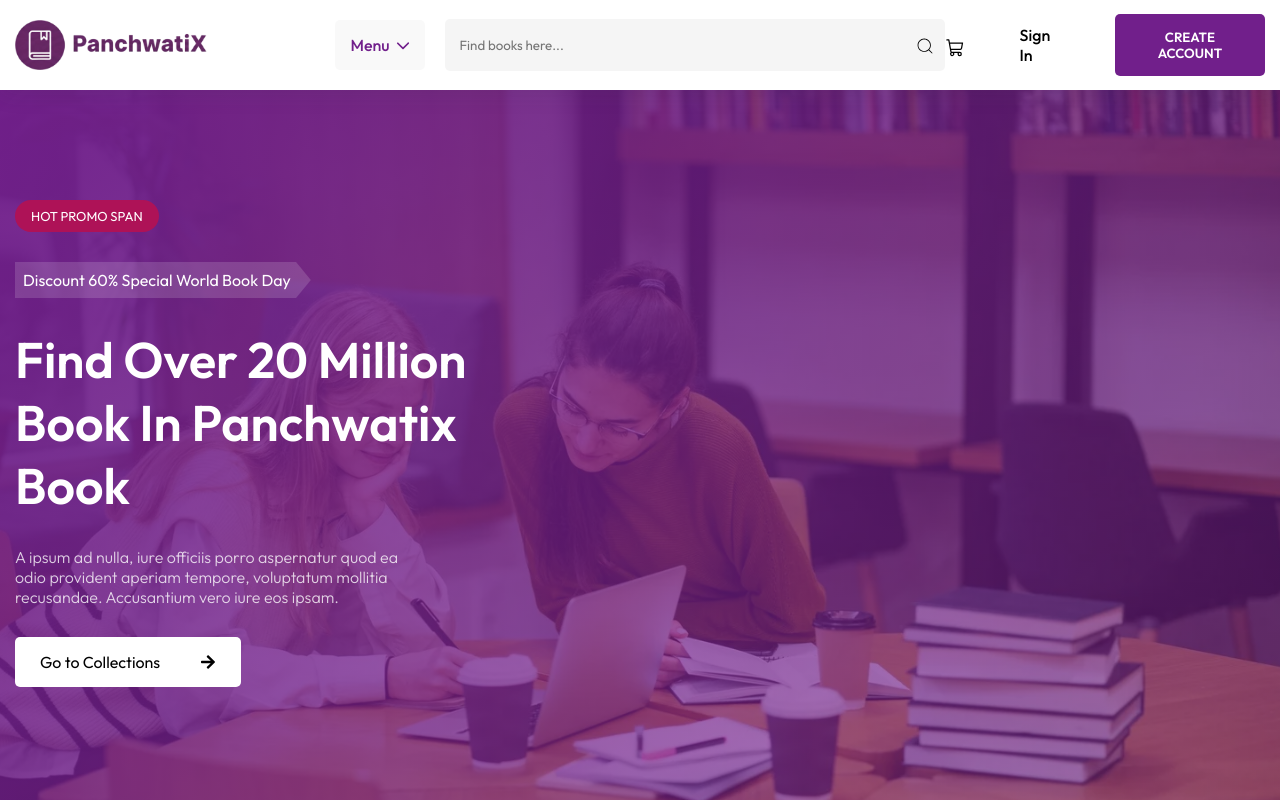
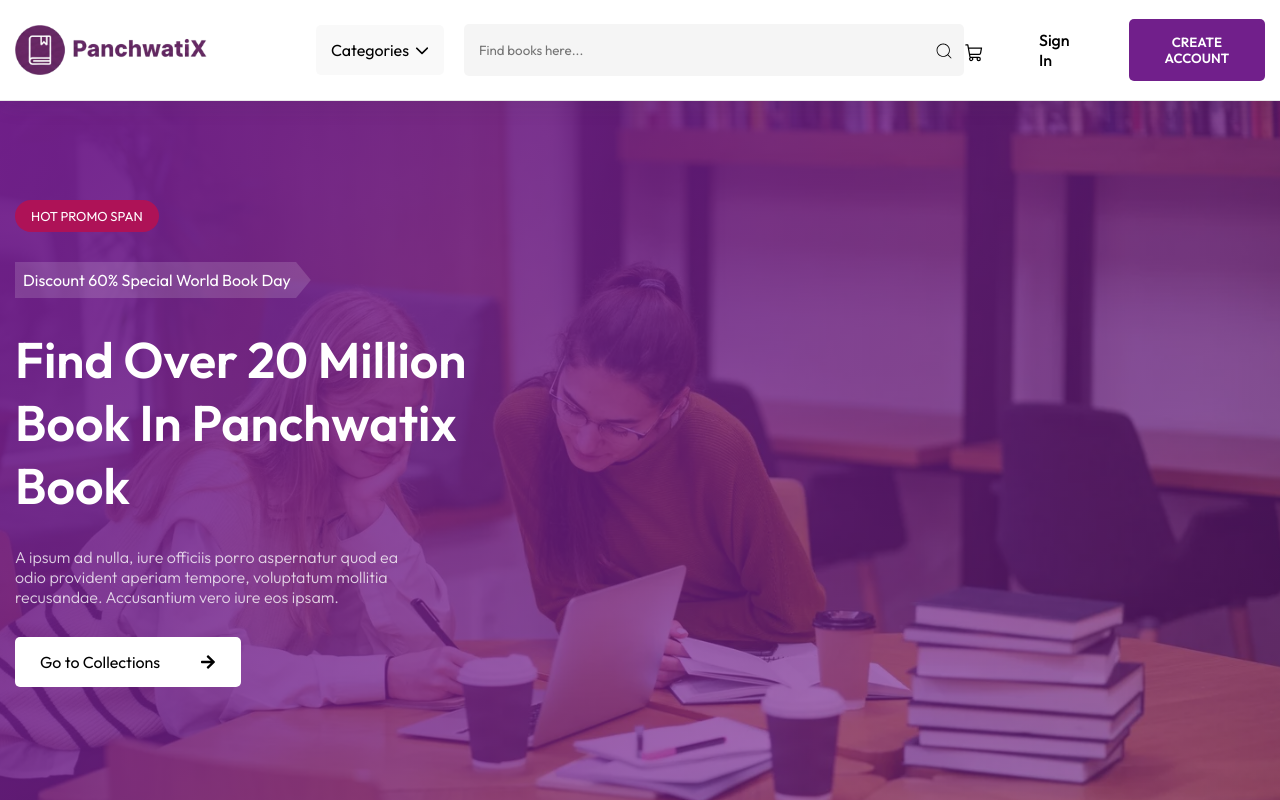
Before and after one commit to mdsaquib5/PxBookApp, a React (Vite) app: page / in a window 1280 px wide. Shown: the top 800 px of the page. Built offline with nearby package versions, Linux system fonts and the light colour scheme.

Commit message:
header-fixed

```diff
--- a/src/components/layout/Navbar.jsx
+++ b/src/components/layout/Navbar.jsx
@@ -35,10 +35,10 @@ const Navbar = () => {
                             <div className="searchMenu">
                                 <div className="menu">
                                     <div
-                                        className="menu-btn"
+                                        className={`menu-btn ${showMenu && 'open-menu'}`}
                                         onClick={() => setShowMenu(!showMenu)}
                                     >
-                                        <span>Menu</span> <FaChevronDown />
+                                        <span>Categories</span> <FaChevronDown />
 
                                         {showMenu && (
                                             <ul className="menuItems">
@@ -98,7 +98,7 @@ const Navbar = () => {
                                                         </form>
                                                     </div>
                                                     <div className="menu">
-                                                        <div className="menu-btn" onClick={() => setShowMenu(!showMenu)}>
+                                                        <div className={`menu-btn ${showMenu && 'open-menu'}`} onClick={() => setShowMenu(!showMenu)}>
                                                             <span>Menu</span> <FaChevronDown />
                                                         </div>
                                                         {showMenu && (
--- a/src/styles/global.css
+++ b/src/styles/global.css
@@ -11,7 +11,7 @@
 	font-family: var(--font);
 }
 
-a{
+a {
 	color: inherit;
 }
 
@@ -96,11 +96,12 @@ section {
 /* Header css starts */
 header {
 	background-color: #fff;
-	padding-block: 10px;
+	padding-block: 15px;
 	z-index: 2;
 	position: fixed;
 	width: 100%;
 	box-shadow: 0 5px 20px #3e3e3e1a;
+	border-bottom: 1px solid #c5c5c56b;
 }
 
 .scrollto {
@@ -163,15 +164,14 @@ header {
 	display: flex;
 	align-items: center;
 	gap: 6px;
-	color: var(--primary);
-	font-weight: 500;
+	color: #000;
 	background-color: #dddddd30;
 }
 
 .menuItems {
 	position: absolute;
-	min-width: 200px;
-	top: 100%;
+	min-width: 250px;
+	top: 65px;
 	left: 0;
 }
 
@@ -183,17 +183,32 @@ header {
 	font-weight: normal;
 	font-size: 14px;
 	background-color: #fff;
-	border-radius: 5px;
-	border: 1px solid #ddd;
+	box-shadow: 0 12px 20px #3e3e3e1a;
 }
 
 .menuItems li a {
-	padding: 5px 10px;
+	padding: 13px 20px;
+	font-weight: 300;
 	display: block;
+	transition: all 0.3s ease;
+}
+
+.menuItems li a:hover{
+	background-color: #711f8b17;
 }
 
 .menu-btn svg {
 	font-size: 14px;
+	transition: all 0.3s ease;
+}
+
+.open-menu{
+	background-color: var(--primary);
+	color: #fff;
+}
+
+.open-menu svg {
+	transform: rotateX(180deg);
 }
 
 .search form {
@@ -285,7 +300,7 @@ header {
 	width: 350px;
 	height: 100vh;
 	background: #fff;
-    box-shadow: -4px 0 12px rgba(0,0,0,0.15);
+	box-shadow: -4px 0 12px rgba(0, 0, 0, 0.15);
 	padding: 20px;
 	transition: right 0.3s ease;
 	z-index: 9999;
@@ -307,34 +322,36 @@ header {
 	align-items: center;
 }
 
-.navItems, .panel{
+.navItems,
+.panel {
 	display: flex;
 	flex-direction: column;
 	gap: 20px;
 }
 
-.panel .menuItems{
+.panel .menuItems {
 	position: relative;
 	border-color: transparent;
 	box-shadow: 0 12px 20px #3e3e3e1a;
 	margin-top: 20px;
-}
-
-.panel{
+	top: 0;
+}
+
+.panel {
 	margin-top: 30px;
 }
 
-.panel .search{
-	width: 100%;
-}
-
-.panel .menu-btn{
+.panel .search {
+	width: 100%;
+}
+
+.panel .menu-btn {
 	justify-content: space-between;
 	border: 1px solid var(--primary);
 	padding: 12px;
 }
 
-.panel .navItems .btn{
+.panel .navItems .btn {
 	border: 1px solid var(--primary);
 	text-align: center;
 	padding: 10px 20px;
```
Lines whose indentation alone changed are shown as unchanged.
